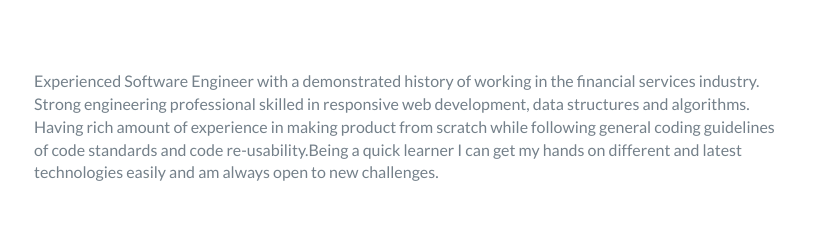
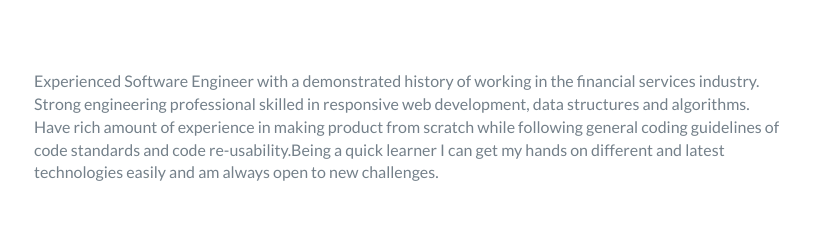
Before and after one commit to chraman/portfolio, a plain HTML site: page index.html in a window 1280 px wide. Shown: the part 805-1045 px from the top of the page, 426-1244 px from the left. Drawn offline with nearby package versions, Linux system fonts and the light colour scheme.

Commit message:
content changes

```diff
--- a/index.html
+++ b/index.html
@@ -72,7 +72,7 @@
                     <p>
 					Experienced Software Engineer with a demonstrated history of working in the financial services industry.
 					Strong engineering professional skilled in responsive web development, data structures and algorithms.
-					Having rich amount of experience in making product from scratch while following general coding guidelines of code standards and
+					Have rich amount of experience in making product from scratch while following general coding guidelines of code standards and
 					code re-usability.Being a quick learner I can get my hands on different and latest technologies easily and am always open to new challenges.
                    </p>
                 </div>
```
